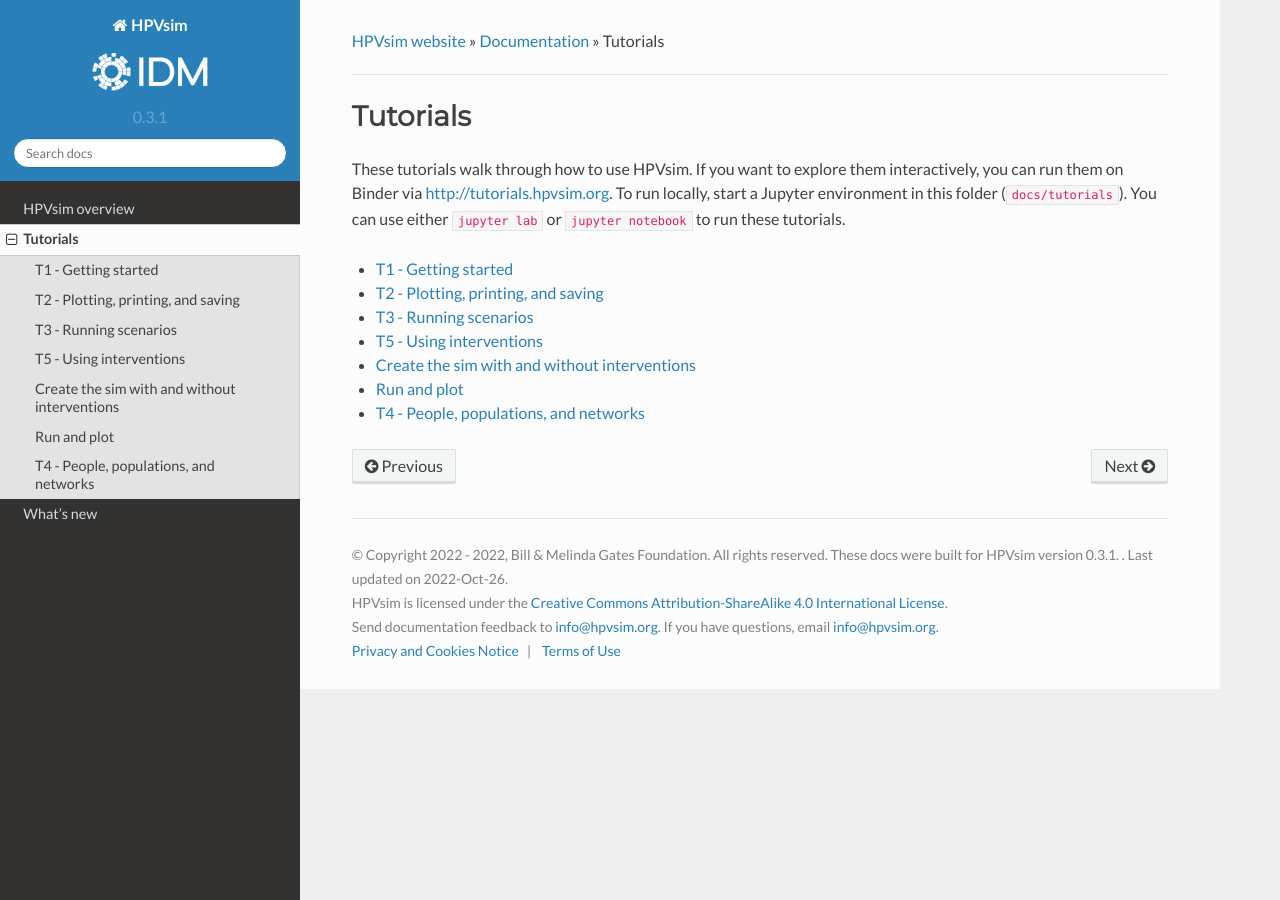
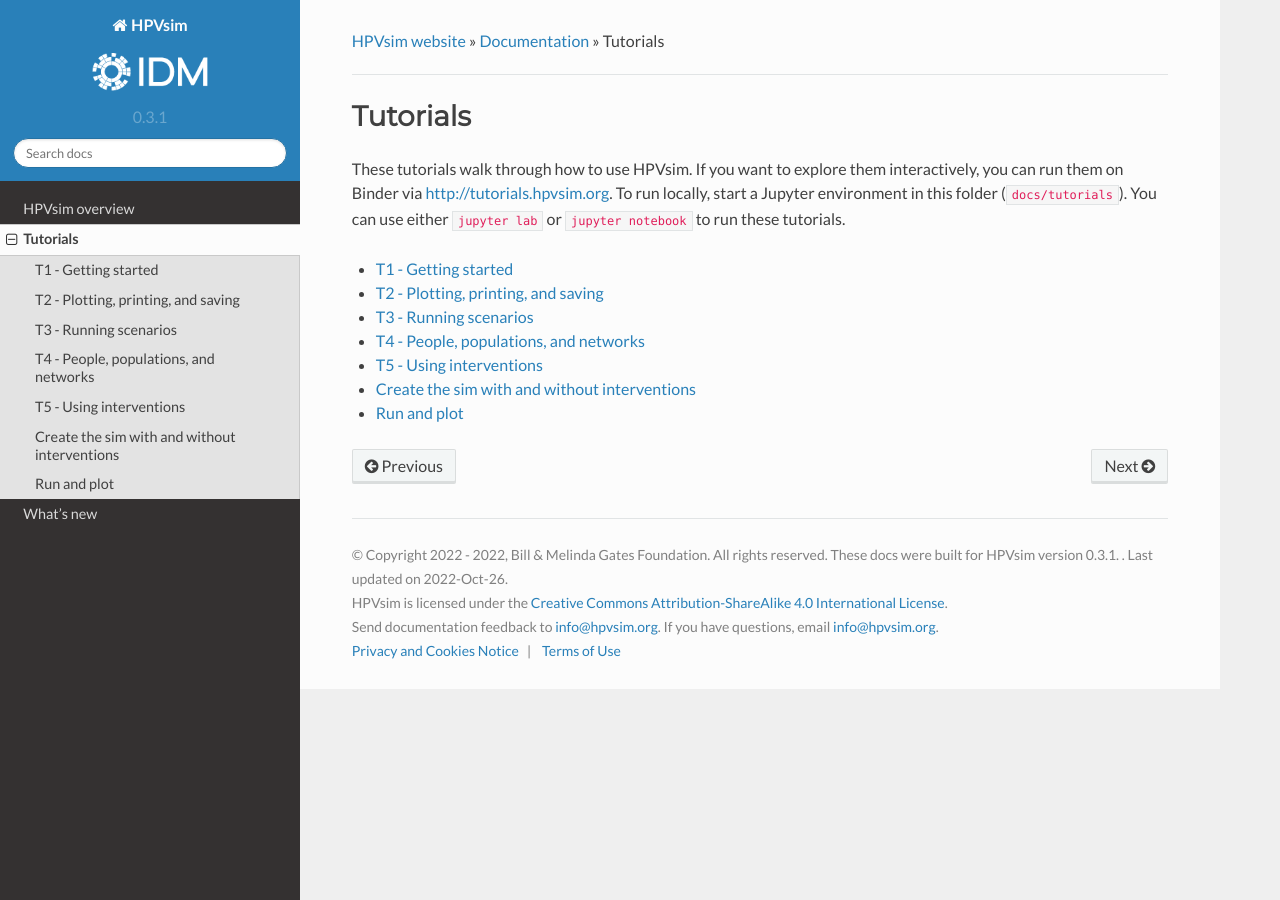
Before and after one commit to InstituteforDiseaseModeling/hpvsim, a Sphinx documentation site: the page built from docs/tutorials.rst, in a window 1280 px wide. Built offline with Sphinx 7.4.7 and the Read the Docs theme 2.0.0, drawn with Linux system fonts in a browser that asks for light colours.

Commit message:
fix order

```diff
--- a/docs/tutorials.rst
+++ b/docs/tutorials.rst
@@ -6,5 +6,5 @@
     tutorials/tut_intro.ipynb
     tutorials/tut_plotting.ipynb
     tutorials/tut_running.ipynb
+    tutorials/tut_people.ipynb
     tutorials/tut_interventions.ipynb
-    tutorials/tut_people.ipynb
```
